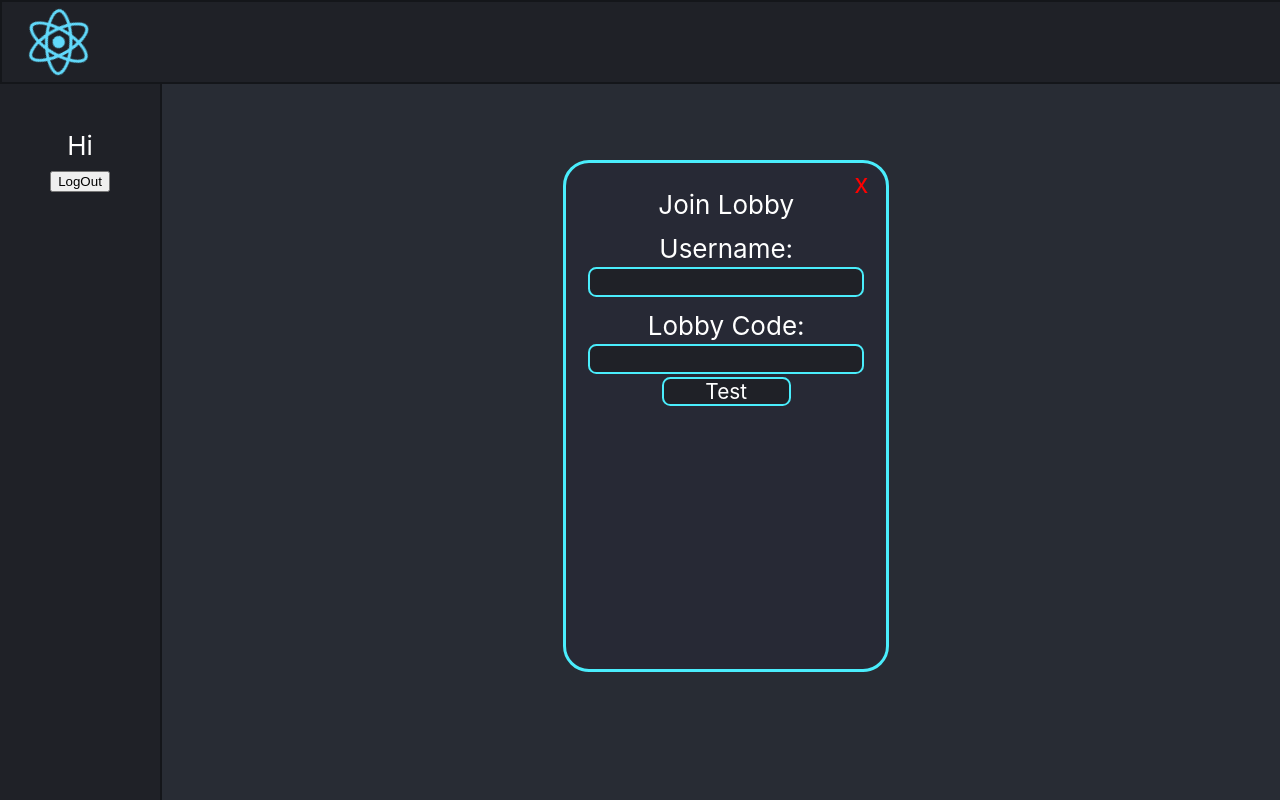
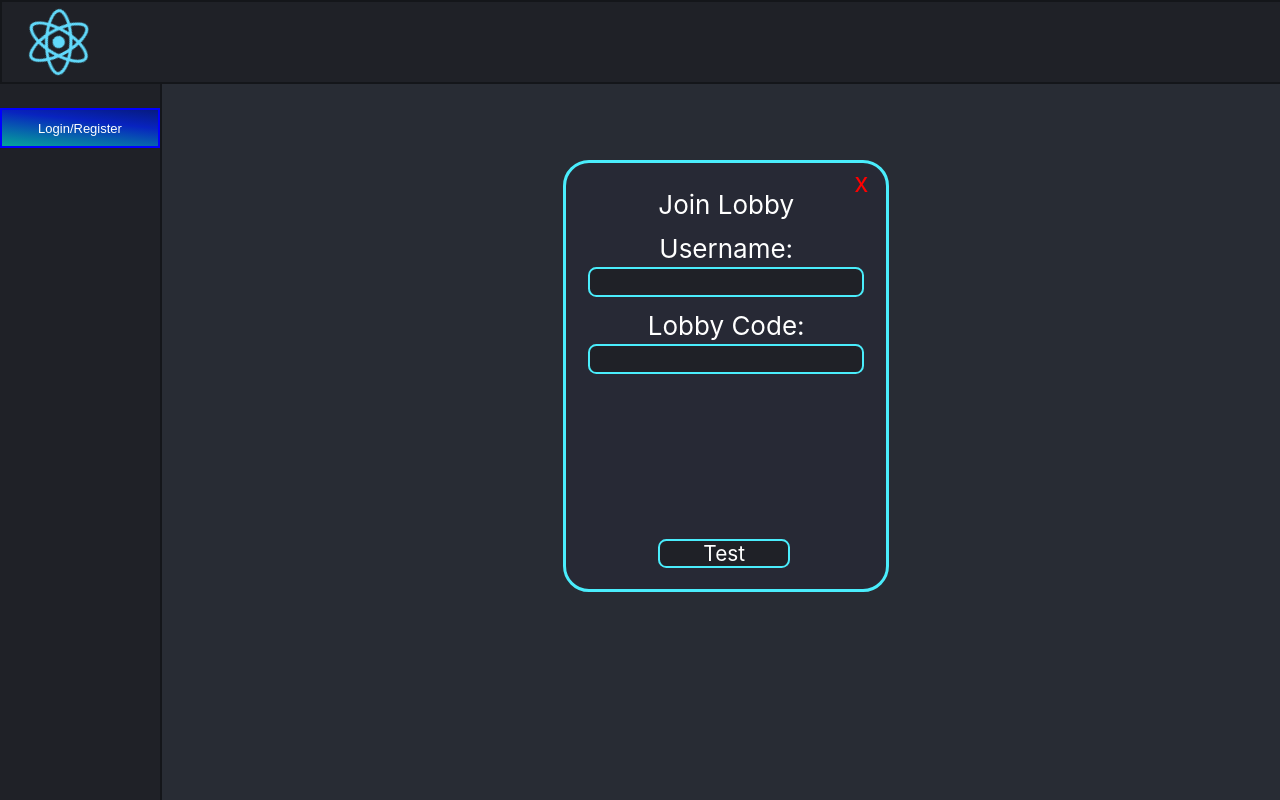
Before and after one commit to JamiePacheco/CISC498-Project-Client, a React (Create React App) app in the folder aux-arena/: page / in a window 1280 px wide. Both pictures are taken after a click on the button "Join Lobby". Built offline with nearby package versions, Linux system fonts and the light colour scheme.

Commit message:
Added login/register/resetpassword overlay

```diff
--- a/aux-arena/src/App.css
+++ b/aux-arena/src/App.css
@@ -95,6 +95,10 @@
   background-position: right center;
 }
 
+.button.login{
+  margin-top: 15ch;
+}
+
 .join-button{
   min-height: 3vh;
   min-width: 7rem;
@@ -104,7 +108,6 @@
   transition: 1s;
   padding: 1vh;
   background-size: 200% auto;
-  margin-top: 1vh;
 }
 
 .join-button:hover{
@@ -114,61 +117,3 @@
 button:hover {
   background: linear-gradient(to_bottom_left, #03a881, #003a90);
 }
-
-.overlay{
-  background-color: rgba(39, 41, 53, 1);
-  border: 3px solid rgba(74, 237, 252, 1);
-  position:absolute;
-  border-radius: 1em;
-  width: 40vh;
-  height: 60vh;
-  top: 20%;
-  left: 44%;
-  padding-top: 1em;
-}
-
-.input{
-  margin-top: 0.5em;
-}
-
-.text-box{
-  background-color: #1f2127ff;
-  border: 0.1em solid  rgba(74, 237, 252, 1);
-  border-radius: 0.4em;
-  min-height: 10%;
-  min-width: 30%;
-  font-size: 0.8em;
-  text-align: center;
-  color: white;
-}
-
-.text-box:disabled{
-  background-color: #5c5c5cff;
-}
-
-.exit{
-  position: absolute;
-  top: 1%;
-  left: 90%;
-  color: red;
-  cursor: pointer;
-}
-
-.enter-lobby-button{
-  background-color: #1f2127ff;
-  border: 0.1em solid  rgba(74, 237, 252, 1);
-  border-radius: 0.4em;
-  min-height: 2ch;
-  width: 22ch;
-  font-size: 0.8em;
-  text-align: center;
-  color: white;
-  text-decoration: none;
-  padding-left: 2em;
-  padding-right: 2em;
-  transition: 2s;
-}
-
-.enter-lobby-button:hover{
-  background-color: grey;
-}
--- a/aux-arena/src/App.tsx
+++ b/aux-arena/src/App.tsx
@@ -1,7 +1,6 @@
 import { BrowserRouter as Router, Routes, Route} from "react-router-dom";
 import './App.css';
 import Home from './Pages/HomePage'
-import CreateLobby from './Pages/CreateLobby';
 import logo from "./logo.svg"
 import GameLobby from "./Pages/GameLobby";
 import { useState } from "react";
@@ -28,6 +27,8 @@ function App() {
 
   const [lobby, setLobby] = useState<string>("")
 
+  const [lobbyPrivate, setPrivate] = useState<boolean>(false)
+
 
   const handleLogout = () => {
     localStorage.clear();
@@ -45,9 +46,8 @@ function App() {
           </Link>
         </header>
         <Routes>
-          <Route path='/' element={<Home username={username} setUsername={handleUser} loggedIn={loggedIn} setLoggedIn={handleLoggedIn} lobby={lobby} setLobby={setLobby} handleLogOut={handleLogout}/>}></Route>
-          <Route path='/make-lobby' element={<CreateLobby/>}></Route>
-          <Route path='/game-lobby' element={<GameLobby user={username} loggedIn={loggedIn}/>}/>
+          <Route path='/' element={<Home username={username} setUsername={handleUser} loggedIn={loggedIn} setLoggedIn={handleLoggedIn} lobby={lobby} setLobby={setLobby} handleLogOut={handleLogout} lobbyPrivate={lobbyPrivate} setPrivate={setPrivate}/>}></Route>
+          <Route path='/game-lobby' element={<GameLobby user={username} loggedIn={loggedIn} lobbyPrivate={lobbyPrivate} setPrivate={setPrivate}/>}/>
         </Routes>
       </header>
     </div>
--- /dev/null
+++ b/aux-arena/src/Pages/CreateLobbyOverlay.tsx
@@ -0,0 +1,55 @@
+import '../App.css';
+import './overlay.css'
+import { Link } from "react-router-dom";
+
+export interface userStatus{
+    user: string;
+    setUser: (name: string)=>void;
+    loggedIn: string;
+    setCreating: (isCreating:boolean)=>void;
+    lobby: string;
+    setLobby: (code:string)=>void;
+    lobbyPrivate: boolean;
+    setPrivate: (something:boolean)=>void;
+}
+
+export default function CreateLobby({user, setUser, loggedIn, setCreating, lobby, setLobby, lobbyPrivate, setPrivate}: userStatus){
+    function changeName(event:any){
+        setUser(event.target.value);
+    }
+
+    function lobbyHelper(){
+        const lobbyCode = Math.floor(Math.random() * 9999)
+        setLobby(lobbyCode.toString())
+    }
+
+    function privateHelper(){
+        setPrivate(!lobbyPrivate)
+    }
+
+    return(
+        <div className="overlay">
+            <div className="exit" onClick={()=>setCreating(false)}>x</div>
+            Create Lobby
+            <div className="input">
+                Username:
+                <div>
+                    <input disabled={loggedIn? true: false} className="text-box" placeholder={user} type="text" onChange={changeName}></input>
+                </div>
+            </div>
+
+            <div className='input'>
+                <label form="private" >Private Lobby?</label>
+                <input type='checkbox' id='private' name='private' onClick={privateHelper}/>
+            </div>
+
+            {lobbyPrivate&& <div className='input'>
+                Password
+                <input type='text' className='text-box' placeholder={"optional"}></input>
+            </div>}
+            <div className='input'>
+                <Link to="/game-lobby" className="enter lobby-button">Create</Link>
+            </div>
+        </div>
+    )
+}
--- a/aux-arena/src/Pages/GameLobby.tsx
+++ b/aux-arena/src/Pages/GameLobby.tsx
@@ -3,9 +3,11 @@ import "./Lobby.css"
 export interface information{
   user: string;
   loggedIn: string;
+  lobbyPrivate: boolean;
+  setPrivate: (something:boolean)=>void;
 }
 
-export default function GameLobby({user, loggedIn}: information) {
+export default function GameLobby({user, loggedIn, lobbyPrivate, setPrivate}: information) {
 
 
     return (
--- a/aux-arena/src/Pages/HomePage.tsx
+++ b/aux-arena/src/Pages/HomePage.tsx
@@ -1,8 +1,9 @@
 import { useState } from "react";
 import LobbyOverlay from "./JoinLobbyOverlay";
+import CreateLobby from "./CreateLobbyOverlay";
+import LoginOverlay from "./loginOverlay";
 import "../App.css";
 import "./Lobby.css"
-import { Link } from "react-router-dom";
 
 export interface information{
   username: string;
@@ -12,20 +13,26 @@ export interface information{
   lobby: string;
   setLobby: (code:string)=>void;
   handleLogOut: ()=>void;
+  lobbyPrivate: boolean;
+  setPrivate: (something:boolean)=>void;
 }
 
-export default function HomePage({username, setUsername, loggedIn, setLoggedIn, lobby, setLobby, handleLogOut}: information) {
+export default function HomePage({username, setUsername, loggedIn, setLoggedIn, lobby, setLobby, handleLogOut, lobbyPrivate, setPrivate}: information) {
     const [joining, setJoining] = useState<boolean>(false) // To show lobby overlay after clicking "Join Lobby"
-
+    const [creating, setCreating] = useState<boolean>(false) // To show overlay for creating lobby
+    const [loggingIn, setLoggingIn] = useState<boolean>(false) // To show overlay for log in
     return (
      <div className='main'>
           <div className='Sidebar'>
-            <div className="lobbyText">Hi {username}</div>
-            <button onClick={handleLogOut}>LogOut</button>
+            {!loggedIn && <button className="button login" onClick={()=>setLoggingIn(!loggingIn)}>Login/Register</button>}
+            {loggingIn && <LoginOverlay setUsername={setUsername} setLoggedIn={setLoggedIn} setLoggingIn={setLoggingIn}/>}
+            {loggedIn && <div className="lobbyText">Hi {username}</div>}
+            {loggedIn && <button onClick={handleLogOut}>LogOut</button>}
          </div>
           <div className='main1'>
             {joining && <LobbyOverlay user={username} setUser={setUsername} loggedIn={loggedIn} setJoining={setJoining} lobby={lobby} setLobby={setLobby}/>}
-            <Link to="/make-lobby" className="button">Create Lobby</Link>
+            {creating && <CreateLobby user={username} setUser={setUsername} loggedIn={loggedIn} setCreating={setCreating} lobby={lobby} setLobby={setLobby} lobbyPrivate={lobbyPrivate} setPrivate={setPrivate}></CreateLobby>}
+            <button className="button" onClick={()=>setCreating(!creating)}>Create Lobby</button>
             <div>
               <button className='join-button' onClick={()=>setJoining(!joining)}> Join Lobby</button>
             </div>
--- a/aux-arena/src/Pages/JoinLobbyOverlay.tsx
+++ b/aux-arena/src/Pages/JoinLobbyOverlay.tsx
@@ -1,5 +1,5 @@
-
 import "../App.css"
+import './overlay.css'
 import { Link } from "react-router-dom";
 
 export interface userStatus{
@@ -38,8 +38,8 @@ export default function LobbyOverlay({user, setUser, loggedIn, setJoining, lobby
                 </div>
             </div>
 
-            <div>
-                <Link to="/game-lobby" className="enter-lobby-button">Test</Link>
+            <div className="input">
+                <Link to="/game-lobby" className="enter lobby-button">Test</Link>
             </div>
         </div>
     )
--- /dev/null
+++ b/aux-arena/src/Pages/loginOverlay.tsx
@@ -0,0 +1,95 @@
+import { useState } from 'react';
+import './overlay.css'
+
+
+export interface login{
+    setUsername: (name:string)=>void;
+    setLoggedIn: (isLoggedIn:string)=>void;
+    setLoggingIn: (isLoggingIn:boolean)=>void;
+}
+
+type mode = "Login" | "Register" | "Reset"; // 1: Login, 2: Register, 3: Reset
+
+export default function LoginOverlay({setUsername, setLoggingIn, setLoggedIn}: login){
+    const [loginMode, setMode] = useState<mode>("Login");
+    function changeName(event:any){
+        setUsername(event.target.value);
+    }
+
+    function loggingIn(){
+        setLoggedIn("true")
+        setLoggingIn(false)
+    }
+
+    return(
+        <div className={`${loginMode}`==="Register" ? "overlay register" : "overlay"}>
+            <div className="exit" onClick={()=>setLoggingIn(false)}>x</div>
+            {loginMode === "Login" && <div>
+                <b>Login</b>
+                <div className="input">
+                    Username:
+                    <div>
+                        <input className="text-box" type="text" onChange={changeName}></input>
+                    </div>
+                </div>
+                <div className="input">
+                    Password:
+                    <div>
+                        <input className="text-box" type="password"></input>
+                    </div>
+                </div>
+                <small className='forgot-password' onClick={()=>setMode('Reset')}>Forgot Login |</small>
+                <small className='forgot-password' onClick={()=>setMode('Register')}> Register</small>
+                <button className="enter lobby-button" onClick={loggingIn}>{`${loginMode}`}</button>
+            </div>}
+            {loginMode === "Register" && <div>
+                <b>Register</b>
+                <div className="input">
+                    Username:
+                    <div>
+                        <input className="text-box" type="text" onChange={changeName}></input>
+                    </div>
+                </div>
+                <div className="input">
+                    Password:
+                    <div>
+                        <input className="text-box" type="password"></input>
+                    </div>
+                </div>
+                <div className='input'>
+                    Email Address:
+                    <div>
+                        <input className="text-box" type="text"></input>
+                    </div>
+                    <button className='lobby-button'>Send Code</button>
+                </div>
+                <div className='input'>
+                    Code
+                    <div>
+                        <input className='text-box' type='number' placeholder='Change to boxes'></input>
+                    </div>
+                </div>
+                <small className='forgot-password' onClick={()=>setMode('Login')}> Login</small>
+                <button className="enter lobby-button">{`${loginMode}`}</button>
+            </div>}
+            {loginMode === "Reset" && <div>
+                <b>Resetting Password</b>
+                <div className="input">
+                    Email Address:
+                    <div>
+                        <input className="text-box" type="text" onChange={changeName}></input>
+                    </div>
+                </div>
+                <button className='lobby-button'>Send Code</button>
+                <div className="input">
+                    Password:
+                    <div>
+                        <input className="text-box" disabled={true} type="password"></input>
+                    </div>
+                </div>
+                <small className='forgot-password' onClick={()=>setMode('Reset')}>Forgot Login |</small>
+                <small className='forgot-password' onClick={()=>setMode('Register')}> Register</small>
+            </div>}
+        </div>
+    )
+}
--- /dev/null
+++ b/aux-arena/src/Pages/overlay.css
@@ -0,0 +1,84 @@
+
+
+.overlay{
+  background-color: rgba(39, 41, 53, 1);
+  border: 3px solid rgba(74, 237, 252, 1);
+  position:absolute;
+  border-radius: 1em;
+  width: 40vh;
+  height: 50vh;
+  top: 20%;
+  left: 44%;
+  padding-top: 1em;
+}
+
+.register{
+    height: 60vh;
+}
+
+.input{
+  margin-top: 0.5em;
+}
+
+.text-box{
+  background-color: #1f2127ff;
+  border: 0.1em solid  rgba(74, 237, 252, 1);
+  border-radius: 0.4em;
+  min-height: 10%;
+  min-width: 30%;
+  font-size: 0.8em;
+  text-align: center;
+  color: white;
+}
+
+.text-box:disabled{
+  background-color: #5c5c5cff;
+}
+
+.exit{
+  position: absolute;
+  top: 1%;
+  left: 90%;
+  color: red;
+  cursor: pointer;
+}
+
+/* For enter buttons use "enter lobby-button"*/
+.lobby-button{
+  background-color: #1f2127ff;
+  border: 0.1em solid  rgba(74, 237, 252, 1);
+  min-height: 10%;
+  min-width: 40%;
+  font-size: 0.8em;
+  text-align: center;
+  color: white;
+  text-decoration: none;
+  transition: 2s;
+  cursor: pointer;
+}
+
+.lobby-button:hover{
+  color:  #1f2127ff;
+  background-color:white;
+}
+
+/* For both create and join lobby */
+.enter{
+  border-radius: 0.4em;
+  min-height: 5%;
+  min-width: 40%;
+  right: 30%;
+  position: absolute;
+  bottom: 5%;
+  cursor: pointer;
+}
+
+.enter:disabled{
+  background-color: grey;
+}
+
+.forgot-password{
+    cursor: pointer;
+    font-size: 0.5em;
+    color: rgba(77, 190, 255, 1);
+}
```
Also changed, not shown: aux-arena/src/Pages/CreateLobby.tsx (deleted, +0 -11 lines).
